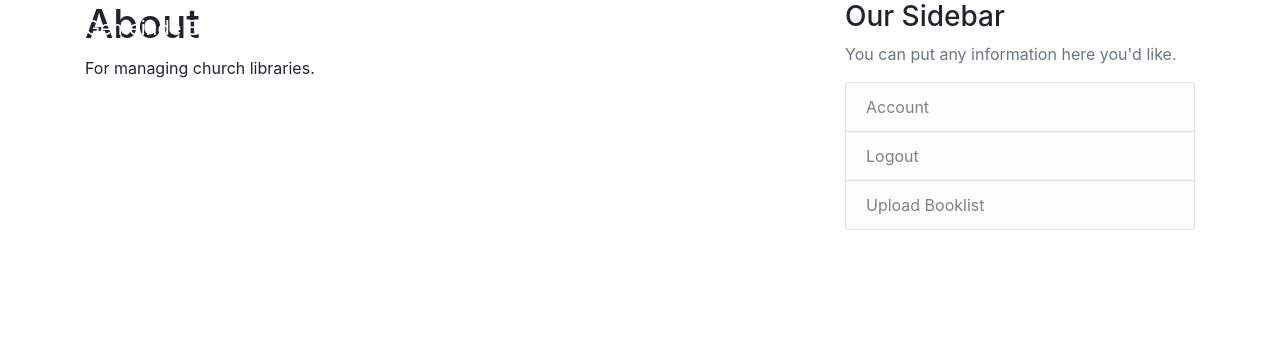
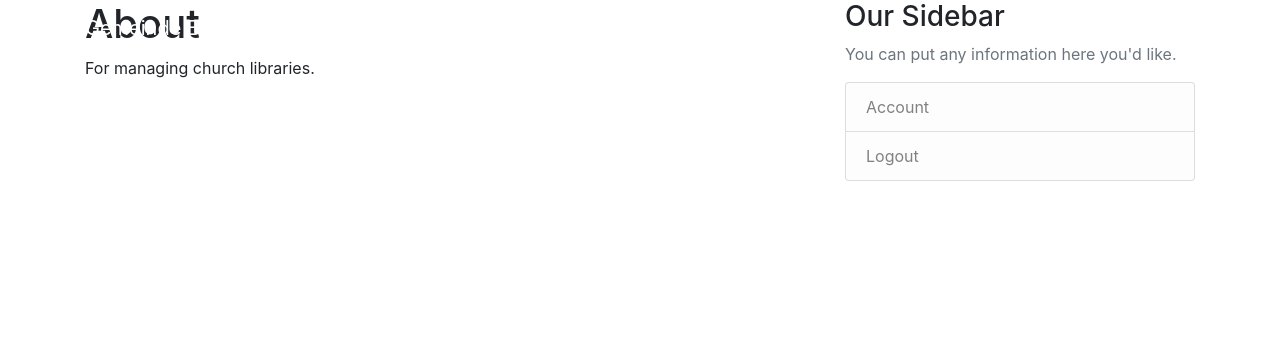
Before and after one commit to bodowd/gemeindelibrary, a Flask app: page /about in a window 1280 px wide. Shown: the top 356 px of the page. Run offline with Flask 2, Linux system fonts and the light colour scheme; the visitor is signed in with stand-in values (Sample User, id 1); some libraries are stand-ins or nearby versions.

Commit message:
removed Upload BookList from navbar to make the site simpler

```diff
--- a/gemlibapp/templates/layout.html
+++ b/gemlibapp/templates/layout.html
@@ -35,9 +35,9 @@
                 <div class="navbar-nav mr-auto">
                     <a class="nav-item nav-link" href="{{ url_for('main.home') }}">Home</a>
                     <a class="nav-item nav-link" href="{{ url_for('main.about') }}">About</a>
-                    {% if current_user.is_authenticated %}
-                        <a class="nav-item nav-link" href="{{ url_for('booklist.upload_booklist') }}">Upload Booklist</a>
-                    {% endif %}
+<!--                    {% if current_user.is_authenticated %}-->
+<!--                        <a class="nav-item nav-link" href="{{ url_for('booklist.upload_booklist') }}">Upload Booklist</a>-->
+<!--                    {% endif %}-->
                 </div>
                 <!-- Navbar Right Side -->
                 <div class="navbar-nav">
@@ -77,7 +77,7 @@
                     {% if current_user.is_authenticated %}
                         <a class="list-group-item list-group-item-light nav-item nav-link" href="{{ url_for('users.account') }}">Account</a>
                         <a class="list-group-item list-group-item-light nav-item nav-link" href="{{ url_for('users.logout') }}">Logout</a>
-                        <a class="list-group-item list-group-item-light nav-item nav-link" href="{{ url_for('booklist.upload_booklist') }}">Upload Booklist</a>
+<!--                        <a class="list-group-item list-group-item-light nav-item nav-link" href="{{ url_for('booklist.upload_booklist') }}">Upload Booklist</a>-->
                     {% else %}
                         <a class="list-group-item list-group-item-light nav-item nav-link" href="{{ url_for('users.login') }}">Login</a>
                         <a class="list-group-item list-group-item-light nav-item nav-link" href="{{ url_for('users.register') }}">Register</a>
```
